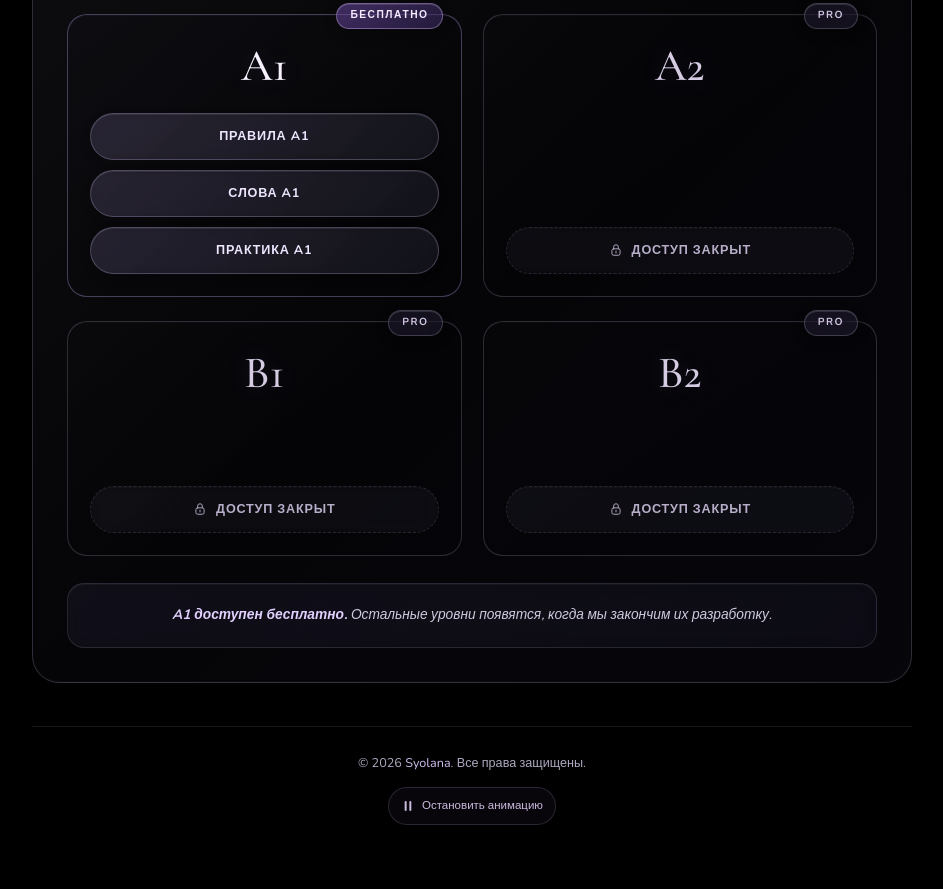
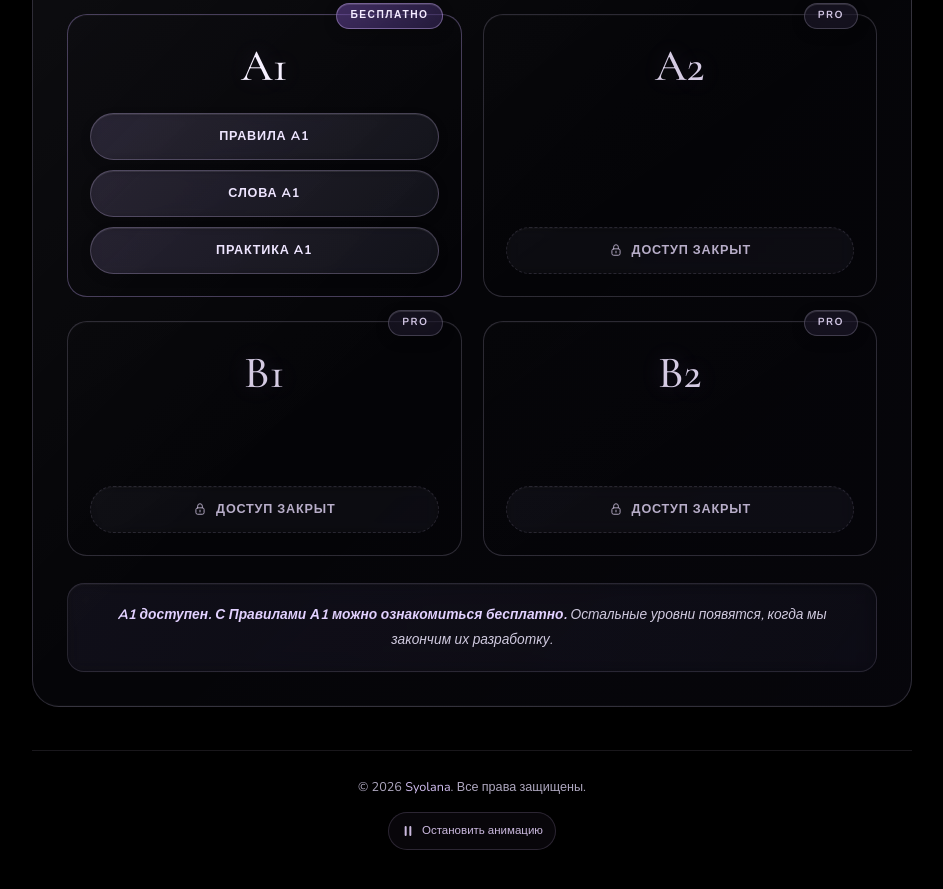
Before and after one commit to Ill-27/Syolana, a plain HTML site: page español.html in a window 1280 px wide. Shown: the part 1435-2324 px from the top of the page, without its empty margins (168-1111 px from the left). Drawn offline with nearby package versions, Linux system fonts and the light colour scheme.

Commit message:
Update español.html

```diff
--- a/español.html
+++ b/español.html
@@ -2212,7 +2212,7 @@
             </div>
 
             <div class="bottom-note" data-i18n-html="bottomNote">
-                <strong>A1 доступен бесплатно.</strong>
+                <strong>A1 доступен. С Правилами А1 можно ознакомиться бесплатно.</strong>
                 Остальные уровни появятся, когда мы закончим их разработку.
             </div>
         </section>
@@ -2589,7 +2589,7 @@
                 practiceA1: "Практика A1",
                 locked: "Доступ закрыт",
                 lockedLevel: "Уровень {level}: доступ закрыт",
-                bottomNote: "<strong>A1 доступен бесплатно.</strong> Остальные уровни появятся, когда мы закончим их разработку.",
+                bottomNote: "<strong>A1 доступен. С Правилами А1 можно ознакомиться бесплатно.</strong> Остальные уровни появятся, когда мы закончим их разработку.",
                 rights: "Все права защищены.",
                 pauseMotion: "Остановить анимацию",
                 resumeMotion: "Включить анимацию",
@@ -2677,7 +2677,7 @@
                 practiceA1: "Práctica A1",
                 locked: "Acceso cerrado",
                 lockedLevel: "Nivel {level}: acceso cerrado",
-                bottomNote: "<strong>A1 está disponible gratis.</strong> Los demás niveles estarán disponibles cuando terminemos de desarrollarlos.",
+                bottomNote: "<strong>A1 está disponible. Las reglas de A1 se pueden consultar de forma gratuita.</strong> Los demás niveles estarán disponibles cuando terminemos de desarrollarlos.",
                 rights: "Todos los derechos reservados.",
                 pauseMotion: "Pausar las animaciones",
                 resumeMotion: "Activar las animaciones",
```
